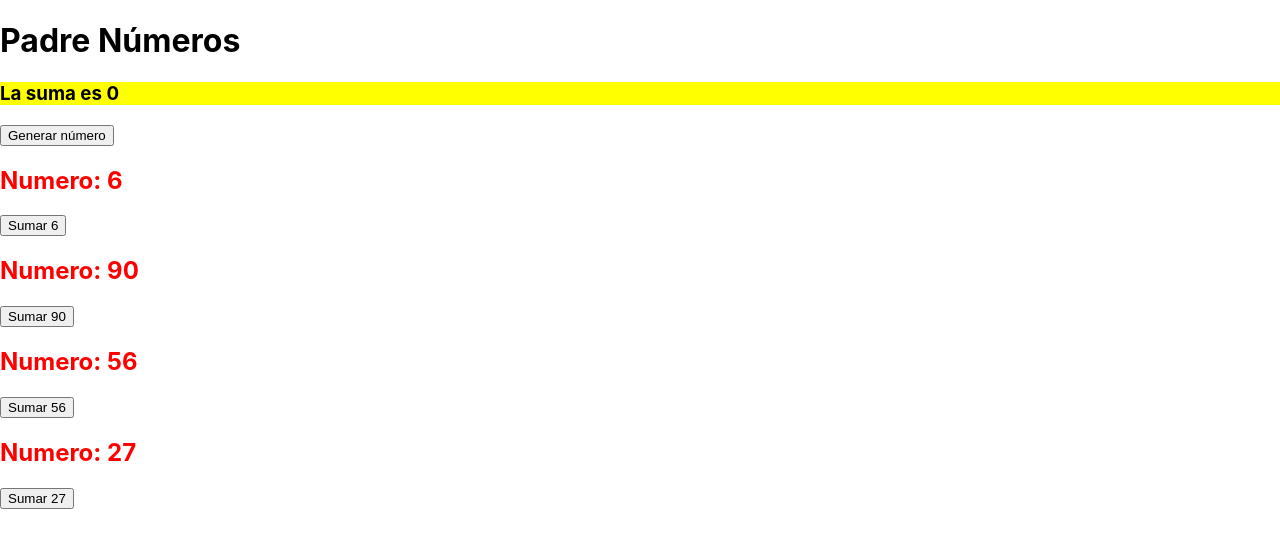
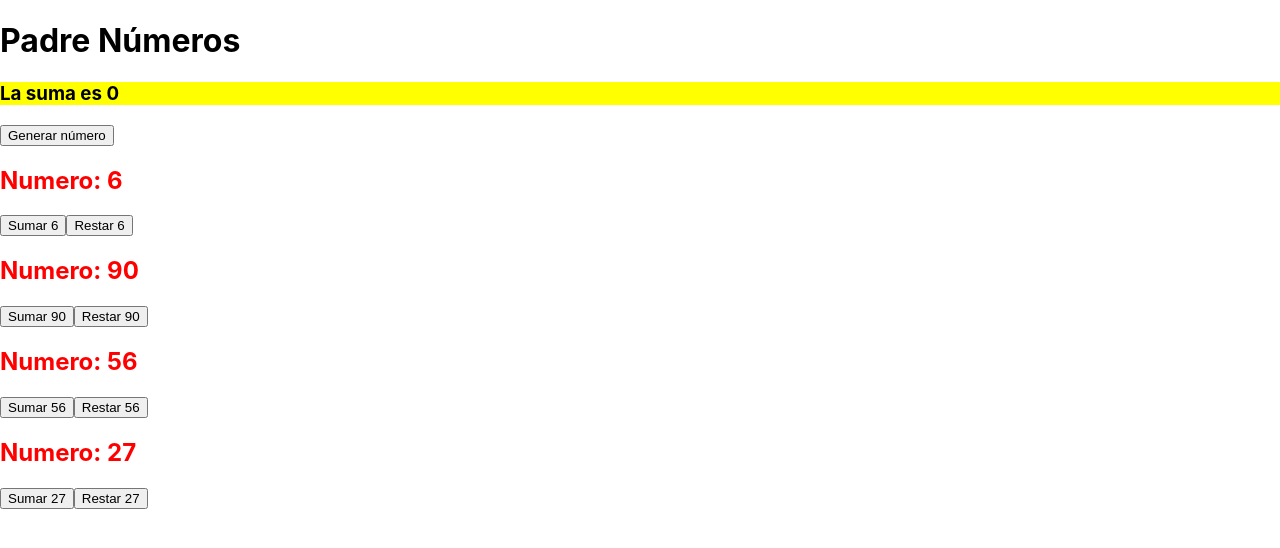
Before and after one commit to Jorgerdzz/reactclases, a React (Create React App) app: page / in a window 1280 px wide. Shown: the top 548 px of the page. Built offline with nearby package versions, Linux system fonts and the light colour scheme.

Commit message:
implementación función suma

```diff
--- a/src/components/HijoNumero.js
+++ b/src/components/HijoNumero.js
@@ -3,7 +3,11 @@ import { Component } from "react";
 class HijoNumero extends Component {
 
     enviarSuma = () => {
-        this.props.suma(this.props.numero)
+        this.props.suma(parseInt(this.props.numero))
+    }
+
+    enviarResta = () => {
+        this.props.resta(parseInt(this.props.numero))
     }
 
     render () {
@@ -11,6 +15,7 @@ class HijoNumero extends Component {
             <div>
                 <h2 style={{color: "red"}}>Numero: {this.props.numero}</h2>
                 <button onClick={this.enviarSuma}>Sumar {this.props.numero}</button>
+                <button onClick={this.enviarResta}>Restar {this.props.numero}</button>
             </div>
         )
     }
--- a/src/components/PadreNumeros.js
+++ b/src/components/PadreNumeros.js
@@ -18,6 +18,12 @@ class PadreNumeros extends Component {
         })
     }
 
+    restarNumeros = (numero) => {
+        this.setState({
+            suma: this.state.suma - numero
+        })
+    }
+
     generarNumAleatorio = () => {
         let num = Math.floor(Math.random()*100);
         this.setState({
@@ -33,7 +39,7 @@ class PadreNumeros extends Component {
                 <button onClick={this.generarNumAleatorio}>Generar número</button>
                 {
                     this.state.numeros.map((numero, index) => {
-                        return(<HijoNumero key={index} numero={numero} suma={this.sumaNumeros}/>)
+                        return(<HijoNumero key={index} numero={numero} suma={this.sumaNumeros} resta={this.restarNumeros}/>)
                     })
                 }
             </div>
```
